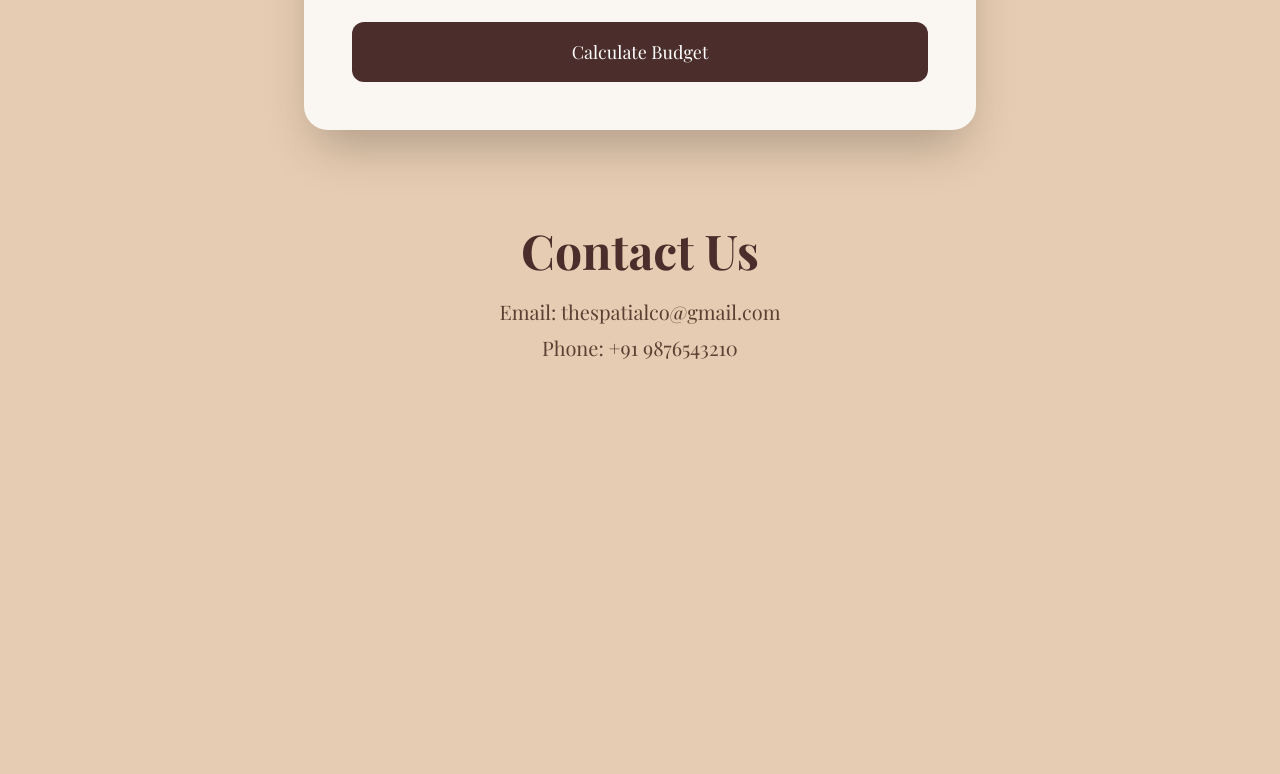
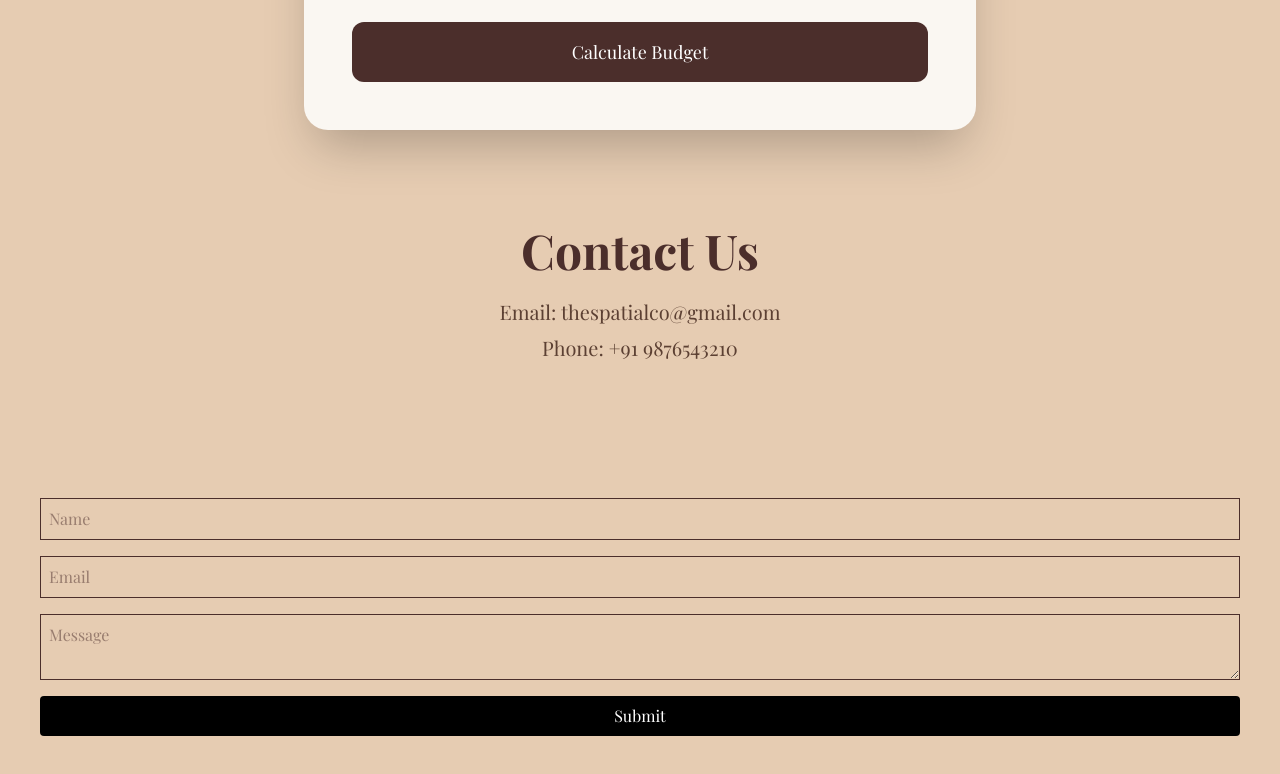
Before and after one commit to Amchu-feroz/spatial-co, a Next.js app: page / in a window 1280 px wide. Shown: the part 2238-3012 px from the top of the page. Before the commit the page ends 2696 px from the top, so only its background shows below. Built offline with nearby package versions, Linux system fonts and the light colour scheme.

Commit message:
Added contact form

```diff
--- /dev/null
+++ b/app/api/contact/route.ts
@@ -0,0 +1,23 @@
+import mysql from "mysql2/promise";
+import { NextResponse } from "next/server";
+
+export async function POST(req: Request) {
+
+  const body = await req.json();
+
+  const db = await mysql.createConnection({
+    host: "localhost",
+    user: "root",
+    password: "",
+    database: "spatialco",
+  });
+
+  await db.execute(
+    "INSERT INTO contacts (name, email, message) VALUES (?, ?, ?)",
+    [body.name, body.email, body.message]
+  );
+
+  return NextResponse.json({
+    message: "Form submitted successfully",
+  });
+}
--- /dev/null
+++ b/app/components/Contact.tsx
@@ -0,0 +1,60 @@
+"use client";
+
+import { useState } from "react";
+
+export default function Contact() {
+
+  const [form, setForm] = useState({
+    name: "",
+    email: "",
+    message: "",
+  });
+
+  const handleSubmit = async (e:any) => {
+
+    e.preventDefault();
+
+    const res = await fetch("/api/contact", {
+      method: "POST",
+      headers: {
+        "Content-Type": "application/json",
+      },
+      body: JSON.stringify(form),
+    });
+
+    const data = await res.json();
+
+    alert(data.message);
+  };
+
+  return (
+
+    <form onSubmit={handleSubmit} className="flex flex-col gap-4 p-10">
+
+      <input
+        type="text"
+        placeholder="Name"
+        className="border p-2"
+        onChange={(e)=>setForm({...form,name:e.target.value})}
+      />
+
+      <input
+        type="email"
+        placeholder="Email"
+        className="border p-2"
+        onChange={(e)=>setForm({...form,email:e.target.value})}
+      />
+
+      <textarea
+        placeholder="Message"
+        className="border p-2"
+        onChange={(e)=>setForm({...form,message:e.target.value})}
+      />
+
+      <button className="bg-black text-white p-2 rounded">
+        Submit
+      </button>
+
+    </form>
+  );
+}
--- a/app/page.tsx
+++ b/app/page.tsx
@@ -3,6 +3,7 @@ import Hero from "./components/Hero";
 import OurWork from "./components/OurWork";
 import About from "./components/About";
 import Calculator from "./components/Calculator";
+import Contact from "./components/Contact";
 
 export default function Page() {
   return (
@@ -12,6 +13,7 @@ export default function Page() {
       <OurWork />
       <About />
       <Calculator />
+      <Contact />
     </>
   );
 }
--- a/package.json
+++ b/package.json
@@ -9,6 +9,7 @@
     "lint": "eslint"
   },
   "dependencies": {
+    "mysql2": "^3.22.3",
     "next": "16.2.6",
     "react": "19.2.4",
     "react-dom": "19.2.4"
```
Also changed, not shown: 1 other file (tests, documents, lock files or other folders).
